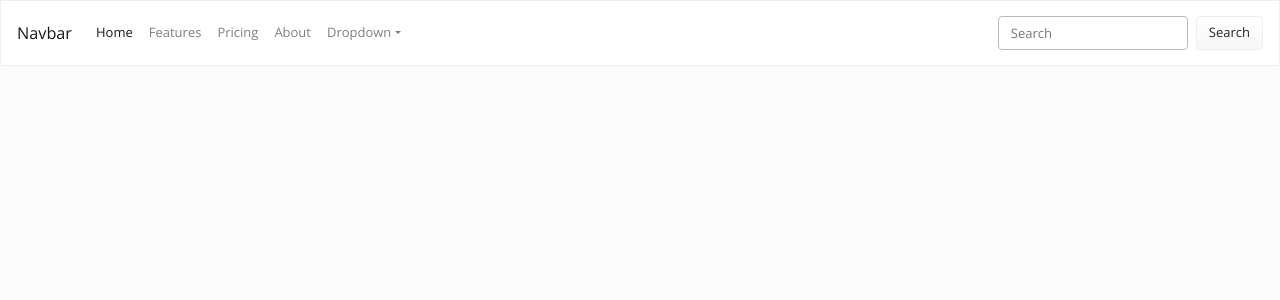
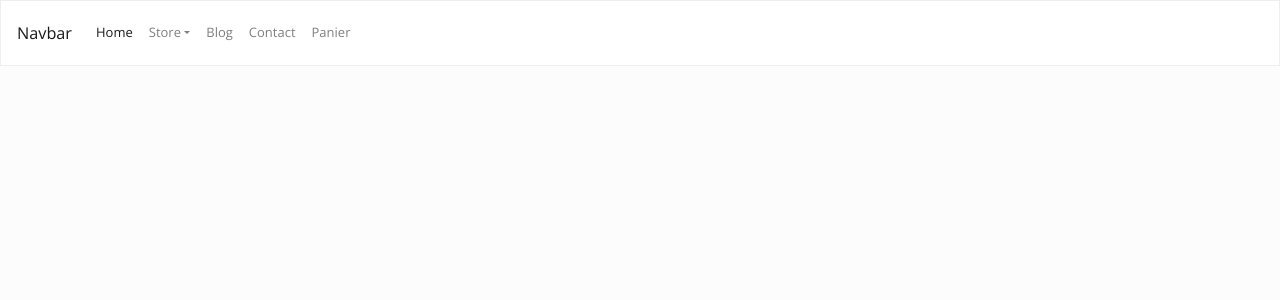
Before and after one commit to teyana/soutenanceSym3, a Symfony app: template templates/base.html.twig in a window 1280 px wide. Shown: the top 300 px of the page. Run offline with Twig, Linux system fonts and the light colour scheme; the template is opened without the code that fills it, so the values that code supplies are empty; some libraries are stand-ins or nearby versions.

Commit message:
fait navBar route

```diff
--- a/templates/base.html.twig
+++ b/templates/base.html.twig
@@ -10,6 +10,7 @@
     </head>
 
     <body>
+        {# la navbar est ici #}
         <nav class="navbar navbar-expand-lg navbar-light bg-light">
             <a class="navbar-brand" href="#">Navbar</a>
             <button class="navbar-toggler" type="button" data-toggle="collapse" data-target="#navbarColor03" aria-controls="navbarColor03" aria-expanded="false" aria-label="Toggle navigation">
@@ -19,34 +20,29 @@
             <div class="collapse navbar-collapse" id="navbarColor03">
                 <ul class="navbar-nav mr-auto">
                     <li class="nav-item active">
-                        <a class="nav-link" href="#">Home
-                        <span class="sr-only">(current)</span>
-                        </a>
+                        <a class="nav-link" href="/">Home</a>
+                    </li>
+                    <li class="nav-item dropdown">
+                        <a class="nav-link dropdown-toggle" data-toggle="dropdown" href="/store" role="button" aria-haspopup="true" aria-expanded="false">Store</a>
+                        <div class="dropdown-menu">
+                        <a class="dropdown-item" href="/mode">Mode</a>
+                        <a class="dropdown-item" href="/beauty">Cosmetique</a>
+                        <a class="dropdown-item" href="/food">Alimentation</a>
+                        <div class="dropdown-divider"></div>
+                        {# separataur de menu ^ #}
+                        </div>
                     </li>
                     <li class="nav-item">
-                        <a class="nav-link" href="#">Features</a>
+                        <a class="nav-link" href="/blog">Blog</a>
                     </li>
                     <li class="nav-item">
-                        <a class="nav-link" href="#">Pricing</a>
+                        <a class="nav-link" href="/contact">Contact</a>
                     </li>
                     <li class="nav-item">
-                        <a class="nav-link" href="#">About</a>
+                        <a class="nav-link" href="/bucket">Panier</a>
                     </li>
-                    <li class="nav-item dropdown">
-                        <a class="nav-link dropdown-toggle" data-toggle="dropdown" href="#" role="button" aria-haspopup="true" aria-expanded="false">Dropdown</a>
-                        <div class="dropdown-menu">
-                        <a class="dropdown-item" href="#">Action</a>
-                        <a class="dropdown-item" href="#">Another action</a>
-                        <a class="dropdown-item" href="#">Something else here</a>
-                        <div class="dropdown-divider"></div>
-                        <a class="dropdown-item" href="#">Separated link</a>
-                        </div>
-                    </li>
+
                 </ul>
-                <form class="form-inline my-2 my-lg-0">
-                <input class="form-control mr-sm-2" type="text" placeholder="Search">
-                <button class="btn btn-secondary my-2 my-sm-0" type="submit">Search</button>
-                </form>
             </div>
         </nav>
         {% block body %}{% endblock %}
```
